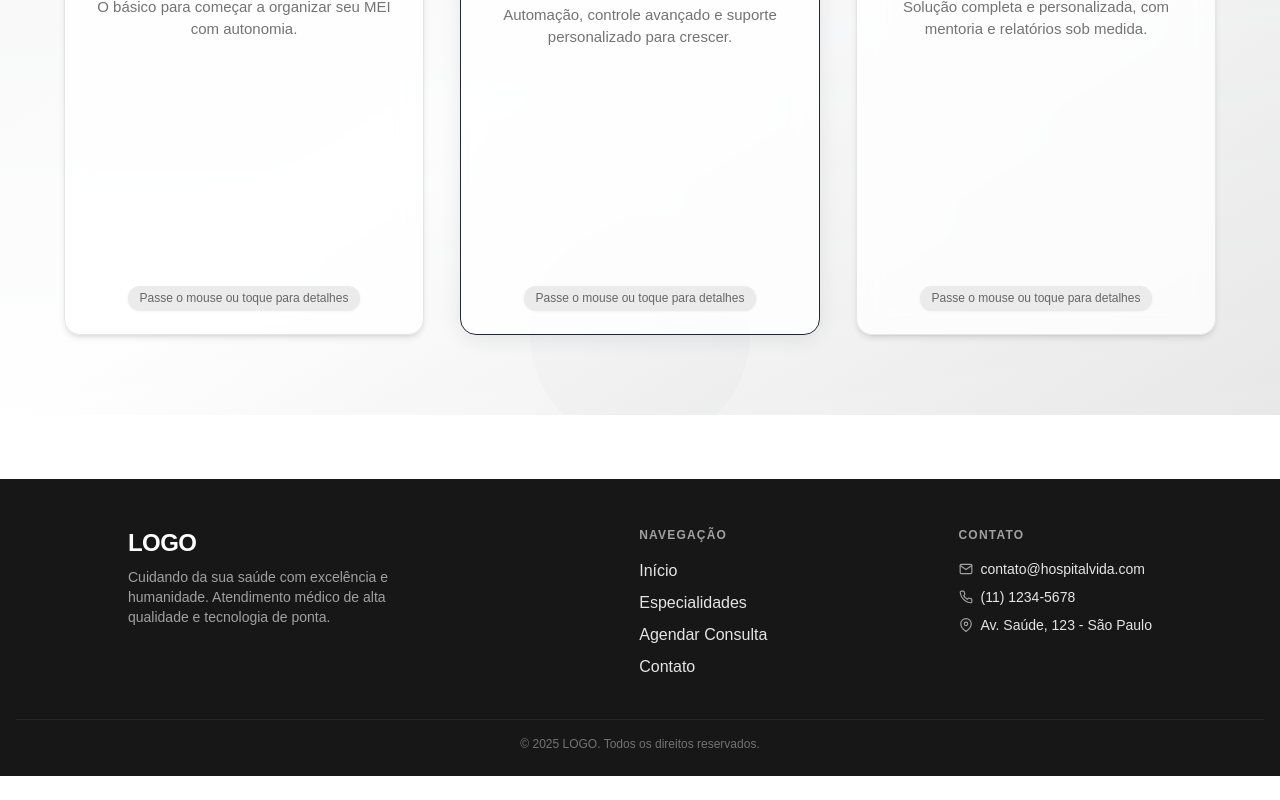
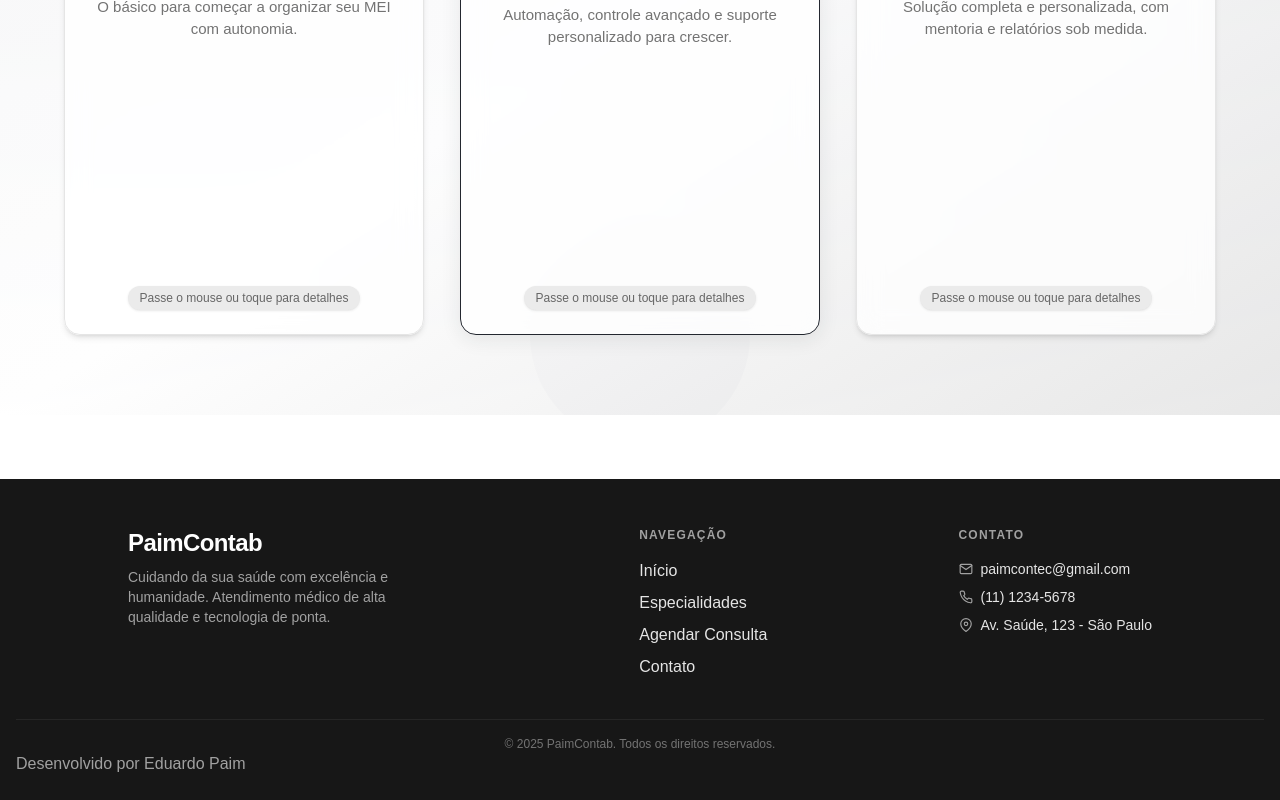
Before and after one commit to Edu-2de/PaimContab, a Next.js app in the folder frontend/: page / in a window 1280 px wide. Shown: the part 3355-4155 px from the top of the page. Before the commit the page ends 4131 px from the top, so only its background shows below. Built offline with nearby package versions, Linux system fonts and the light colour scheme.

Commit message:
refactor: Update BriefExamples and Footer1 components for improved accessibility and branding

```diff
--- a/frontend/src/components/briefExamples.tsx
+++ b/frontend/src/components/briefExamples.tsx
@@ -71,7 +71,7 @@ export default function BriefExamples({ briefRef }: BriefProps) {
             <div className="font-bold text-neutral-900 text-lg tracking-tight">Planilha</div>
             <div className="flex gap-2">
               <button
-                className="inline-flex items-center gap-1 rounded bg-neutral-900 hover:bg-neutral-700 text-white px-4 py-1.5 text-xs font-semibold shadow-sm transition"
+                className="inline-flex items-center gap-1 rounded bg-neutral-900 hover:bg-neutral-700 text-white px-4 py-1.5 text-xs font-semibold shadow-sm transition cursor-pointer"
                 onClick={() => addRow("Receita")}
                 type="button"
                 title="Adicionar receita"
@@ -79,7 +79,7 @@ export default function BriefExamples({ briefRef }: BriefProps) {
                 <FiPlus /> Receita
               </button>
               <button
-                className="inline-flex items-center gap-1 rounded bg-white hover:bg-neutral-100 text-neutral-900 px-4 py-1.5 text-xs font-semibold shadow-sm border border-neutral-200 transition"
+                className="inline-flex items-center gap-1 rounded bg-white hover:bg-neutral-100 text-neutral-900 px-4 py-1.5 text-xs font-semibold shadow-sm border border-neutral-200 transition cursor-pointer"
                 onClick={() => addRow("Despesa")}
                 type="button"
                 title="Adicionar despesa"
@@ -125,7 +125,7 @@ export default function BriefExamples({ briefRef }: BriefProps) {
                   >
                     <td className="border-r border-neutral-200">
                       <select
-                        className="bg-transparent px-1 py-1 focus:outline-none w-full text-neutral-900"
+                        className="bg-transparent px-1 py-1 focus:outline-none w-full text-neutral-900 cursor-pointer"
                         value={row.type}
                         onChange={e => handleRowChange(idx, "type", e.target.value as Row["type"])}
                         aria-label="Tipo"
@@ -166,7 +166,7 @@ export default function BriefExamples({ briefRef }: BriefProps) {
                       <button
                         onClick={() => removeRow(idx)}
                         aria-label="Remover linha"
-                        className="opacity-0 group-hover:opacity-100 transition px-1 text-neutral-400 hover:text-red-500"
+                        className="opacity-0 group-hover:opacity-100 transition px-1 text-neutral-400 hover:text-red-500 cursor-pointer"
                         tabIndex={0}
                         type="button"
                       >
--- a/frontend/src/components/features.tsx
+++ b/frontend/src/components/features.tsx
@@ -244,7 +244,7 @@ export default function Features() {
             flex items-center gap-2
             disabled:opacity-60
             focus:outline-none focus:ring-2 focus:ring-black/10
-            ring-inset
+            ring-inset cursor-pointer
           `}
           onClick={handleShuffle}
           disabled={animating}
@@ -252,7 +252,7 @@ export default function Features() {
           type="button"
         >
           <svg className="w-6 h-6 inline-block mr-2" fill="none" stroke="currentColor" strokeWidth={2.5} viewBox="0 0 24 24">
-            <path strokeLinecap="round" strokeLinejoin="round" d="M16 3h5v5m0 0l-8.59 8.59a2 2 0 01-2.83 0L7 13m13-5V3m0 5H16m-4 12h-5v-5m0 0l8.59-8.59a2 2 0 012.83 0L17 11m-9 8v2m0-2h5" />
+            <path strokeLinecap="round" strokeLinejoin="round" d="M16 3h5v5m0 0l-8.59 8.59a2 2 0 01-2.83 0L7 13m13-5V3m0 5H16m-4 12h-5v-5m0 0l8.59-8.59a2 2 0 012.83 0L17 11m-9 8v2m0-2h5 " />
           </svg>
           Trocar diferenciais
         </button>
@@ -265,7 +265,7 @@ export default function Features() {
             transition-all shadow-md
             flex items-center gap-2
             focus:outline-none focus:ring-2 focus:ring-black/10
-            ring-inset
+            ring-inset cursor-pointer
           `}
           onClick={handleToggleTheme}
           type="button"
--- a/frontend/src/components/footer1.tsx
+++ b/frontend/src/components/footer1.tsx
@@ -7,7 +7,7 @@ export default function Footer1() {
       <div className="max-w-5xl mx-auto flex flex-col md:flex-row items-center md:items-start justify-between gap-10">
         {/* Logo e descrição */}
         <div className="flex flex-col items-center md:items-start mb-8 md:mb-0">
-          <span className="text-2xl font-bold tracking-tight text-white mb-2 select-none">LOGO</span>
+          <span className="text-2xl font-bold tracking-tight text-white mb-2 select-none">PaimContab</span>
           <p className="text-neutral-400 text-sm max-w-xs text-center md:text-left">
             Cuidando da sua saúde com excelência e humanidade. Atendimento médico de alta qualidade e tecnologia de ponta.
           </p>
@@ -24,7 +24,7 @@ export default function Footer1() {
         <div className="flex flex-col gap-2 items-center md:items-start">
           <span className="uppercase text-xs text-neutral-400 font-semibold mb-2 tracking-widest">Contato</span>
           <span className="flex items-center gap-2 text-sm">
-            <FiMail className="text-neutral-400" /> contato@hospitalvida.com
+            <FiMail className="text-neutral-400" /> paimcontec@gmail.com
           </span>
           <span className="flex items-center gap-2 text-sm">
             <FiPhone className="text-neutral-400" /> (11) 1234-5678
@@ -35,8 +35,9 @@ export default function Footer1() {
         </div>
       </div>
       <div className="mt-10 border-t border-neutral-800 pt-4 text-center text-xs text-neutral-500">
-        © {new Date().getFullYear()} LOGO. Todos os direitos reservados.
+        © {new Date().getFullYear()} PaimContab. Todos os direitos reservados.
       </div>
+       <span className="text-neutral-400">Desenvolvido por Eduardo Paim</span>
     </footer>
   );
 }
```
